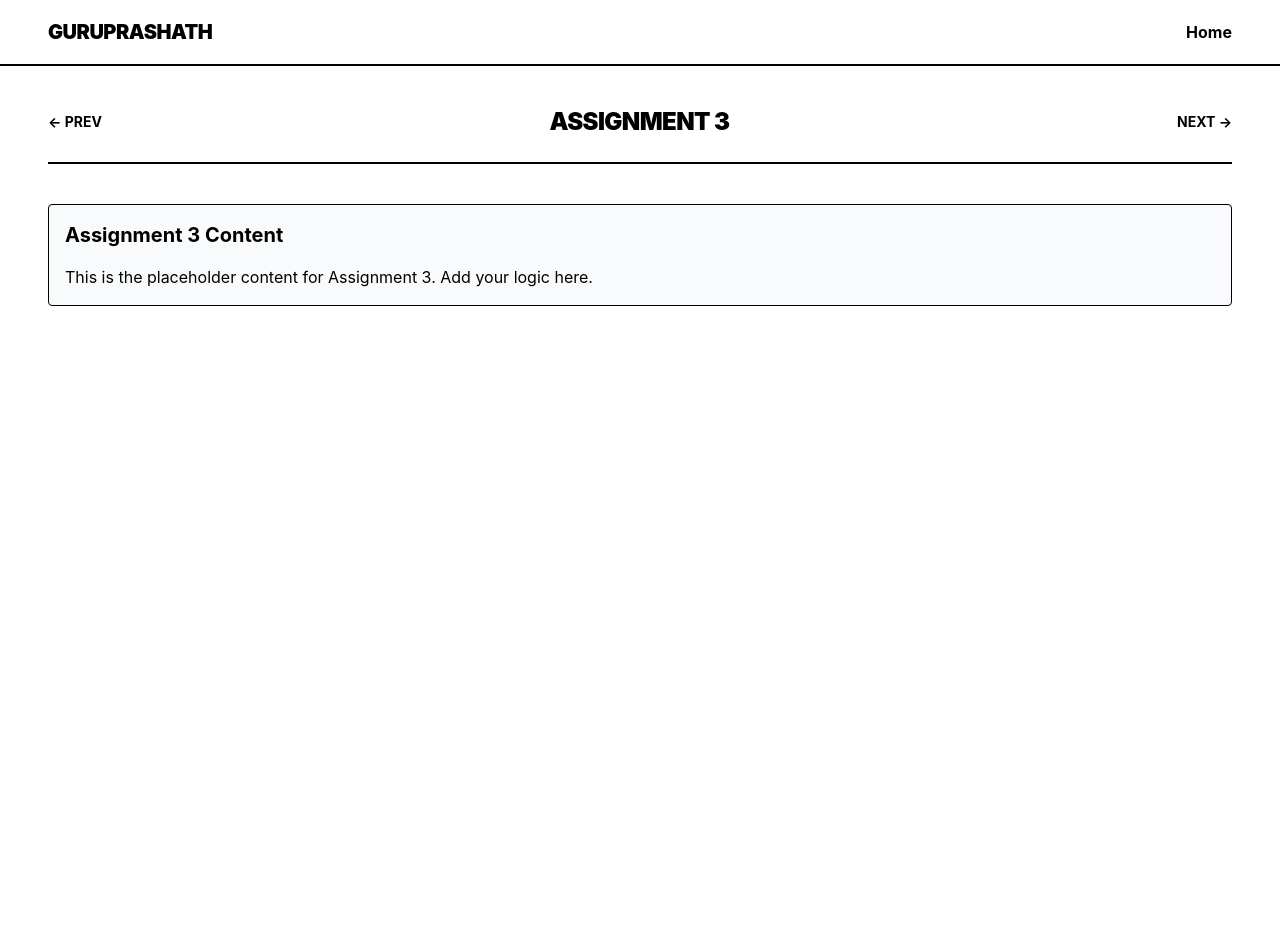
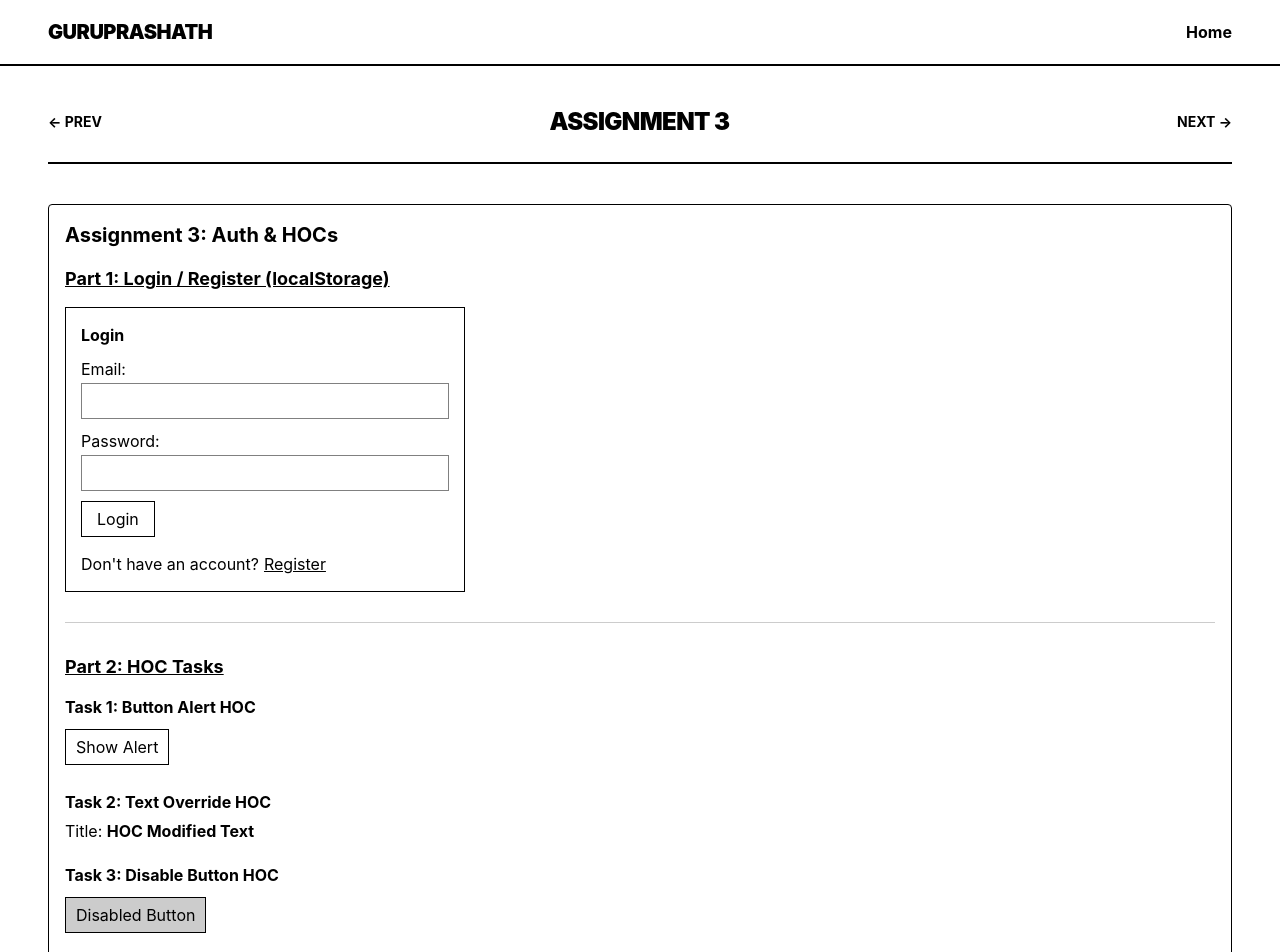
Before and after one commit to Guruprashath252006/Backend_learnings_assignments, a React (Vite) app: page /assignment/3 in a window 1280 px wide. Shown: the top 952 px of the page. Before the commit the page ends 866 px from the top, so only its background shows below. Built offline with nearby package versions, Linux system fonts and the light colour scheme.

Commit message:
feat: Assignment 3 Auth and HOC tasks

```diff
--- a/src/assignments/Assignment2.jsx
+++ b/src/assignments/Assignment2.jsx
@@ -5,6 +5,8 @@ const Assignment2 = () => {
   const [typingStatus, setTypingStatus] = useState('');
   const typingTimeoutRef = useRef(null);
 
+
+// doubt
   const handleTyping = (e) => {
     setTypingStatus('User is typing...');
 
@@ -21,11 +23,16 @@ const Assignment2 = () => {
     }, 2000);
   };
 
+
+
+
   const clickCountRef = useRef(0);
   const handleNoRenderClick = () => {
     clickCountRef.current += 1;
     console.log(`Click count: ${clickCountRef.current}`);
   };
+
+
 
   const nameRef = useRef(null);
   const messageRef = useRef(null);
@@ -38,10 +45,11 @@ const Assignment2 = () => {
     messageRef.current.value = '';
   };
 
-  const searchInputRef = useRef(null);
-  const handleSearch = () => {
-    alert(`Searching for: ${searchInputRef.current.value}`);
-  };
+
+  const searchInputRef = useRef(null)
+  const handleSearch = () =>{
+    alert(`Searching in progress : ${searchInputRef.current.value}`);
+  }
 
   return (
     <AssignmentLayout title="Assignment 2: React Refs (useRef)" id={2}>
@@ -49,14 +57,11 @@ const Assignment2 = () => {
 
         <div>
           <h2 className="text-2xl font-bold mb-3">Task 1: Stop Typing Tracker</h2>
-          <input
-            type="text"
-            onChange={handleTyping}
-            placeholder="Type something here..."
-            className="w-full max-w-sm px-4 py-2 border border-gray-400 rounded focus:outline-none focus:ring-2 focus:ring-blue-500 mb-2"
+          <input type="text" onChange={handleTyping} placeholder="Type something here..." className="w-full max-w-sm px-4 py-2 border border-gray-400 rounded focus:outline-none focus:ring-2 focus:ring-blue-500 mb-2"
           />
           <p className="font-medium text-gray-700 h-6 transition-opacity">{typingStatus}</p>
         </div>
+
 
         <div>
           <h2 className="text-2xl font-bold mb-3">Task 2: Click Counter (No Re-render)</h2>
@@ -68,6 +73,7 @@ const Assignment2 = () => {
             Increment Counter
           </button>
         </div>
+
 
         <div>
           <h2 className="text-2xl font-bold mb-3">Task 3: Feedback Form</h2>
--- a/src/assignments/Assignment3.jsx
+++ b/src/assignments/Assignment3.jsx
@@ -1,12 +1,232 @@
-import React from 'react';
+import React, { useState, useEffect } from 'react';
 import AssignmentLayout from '../components/AssignmentLayout';
 
+const withButtonAlert = (WrappedComponent) => {
+  return (props) => {
+    const handleClick = () => alert("Alert from HOC!");
+    return <WrappedComponent {...props} handleClick={handleClick} />;
+  };
+};
+
+const Task1Button = ({ handleClick }) => (
+  <button onClick={handleClick} style={{ padding: '5px 10px', border: '1px solid black', margin: '5px 0' }}>
+    Show Alert
+  </button>
+);
+const HOCButtonAlert = withButtonAlert(Task1Button);
+
+const withTextOverride = (WrappedComponent) => {
+  return (props) => {
+    return <WrappedComponent {...props} title="HOC Modified Text" />;
+  };
+};
+
+const Task2Text = ({ title }) => (
+  <p style={{ margin: '5px 0' }}>Title: <strong>{title}</strong></p>
+);
+const HOCTextOverride = withTextOverride(Task2Text);
+
+const withDisable = (WrappedComponent) => {
+  return (props) => {
+    return <WrappedComponent {...props} isDisabled={true} />;
+  };
+};
+
+const Task3Button = ({ isDisabled }) => (
+  <button disabled={isDisabled} style={{ padding: '5px 10px', border: '1px solid black', backgroundColor: isDisabled ? '#ccc' : '#fff', margin: '5px 0' }}>
+    Disabled Button
+  </button>
+);
+const HOCDisableButton = withDisable(Task3Button);
+
+const withInputLogger = (WrappedComponent) => {
+  return (props) => {
+    const handleLog = (e) => {
+      console.log("Input Logged via HOC:", e.target.value);
+    };
+    return <WrappedComponent {...props} onLog={handleLog} />;
+  };
+};
+
+const Task4Input = ({ onLog }) => (
+  <input type="text" onChange={onLog} placeholder="Type something... (check console)" style={{ padding: '5px', border: '1px solid black', margin: '5px 0', width: '250px' }} />
+);
+const HOCInputLogger = withInputLogger(Task4Input);
+
+const withAuth = (WrappedComponent) => {
+  return (props) => {
+    const isLoggedIn = localStorage.getItem('isLoggedIn') === 'true';
+    if (!isLoggedIn) {
+      return <div style={{ color: 'red', fontWeight: 'bold', margin: '5px 0' }}>Access Denied! You must be logged in.</div>;
+    }
+    return <WrappedComponent {...props} />;
+  };
+};
+
+const Task5Protected = () => (
+  <div style={{ color: 'green', fontWeight: 'bold', margin: '5px 0' }}>You are logged in! Welcome to protected content.</div>
+);
+const HOCProtectedContent = withAuth(Task5Protected);
+
+const Register = ({ setView }) => {
+  const [form, setForm] = useState({ name: '', email: '', password: '' });
+
+  const handleChange = (e) => {
+    setForm({ ...form, [e.target.name]: e.target.value });
+  };
+
+  const handleSubmit = (e) => {
+    e.preventDefault();
+    const existingUsers = JSON.parse(localStorage.getItem('users')) || [];
+    existingUsers.push(form);
+    localStorage.setItem('users', JSON.stringify(existingUsers));
+    alert("Registration Successful!");
+    setView('login');
+  };
+
+  return (
+    <div style={{ border: '1px solid black', padding: '15px', marginBottom: '15px', maxWidth: '400px' }}>
+      <h3 style={{ fontWeight: 'bold', marginBottom: '10px' }}>Register</h3>
+      <form onSubmit={handleSubmit}>
+        <div style={{ marginBottom: '10px' }}>
+          <label style={{ display: 'block', marginBottom: '2px' }}>Name: </label>
+          <input name="name" onChange={handleChange} required style={{ border: '1px solid gray', padding: '5px', width: '100%' }} />
+        </div>
+        <div style={{ marginBottom: '10px' }}>
+          <label style={{ display: 'block', marginBottom: '2px' }}>Email: </label>
+          <input name="email" type="email" onChange={handleChange} required style={{ border: '1px solid gray', padding: '5px', width: '100%' }} />
+        </div>
+        <div style={{ marginBottom: '10px' }}>
+          <label style={{ display: 'block', marginBottom: '2px' }}>Password: </label>
+          <input name="password" type="password" onChange={handleChange} required style={{ border: '1px solid gray', padding: '5px', width: '100%' }} />
+        </div>
+        <button type="submit" style={{ padding: '5px 15px', border: '1px solid black', cursor:'pointer' }}>Register</button>
+      </form>
+      <div style={{ marginTop: '15px' }}>
+        <button type="button" onClick={() => setView('login')} style={{ textDecoration: 'underline', background: 'none', border: 'none', cursor: 'pointer', padding: 0 }}>Go to Login</button>
+      </div>
+    </div>
+  );
+};
+
+const Login = ({ setView, setIsLogged }) => {
+  const [form, setForm] = useState({ email: '', password: '' });
+  const [error, setError] = useState('');
+
+  const handleChange = (e) => {
+    setForm({ ...form, [e.target.name]: e.target.value });
+  };
+
+  const handleSubmit = (e) => {
+    e.preventDefault();
+    const existingUsers = JSON.parse(localStorage.getItem('users')) || [];
+
+    const user = existingUsers.find(u => u.email === form.email && u.password === form.password);
+
+    if (user) {
+      alert("Login Success");
+      localStorage.setItem('isLoggedIn', 'true');
+      setIsLogged(true);
+      setView('dashboard');
+    } else {
+      setError("Invalid Credentials");
+    }
+  };
+
+  return (
+    <div style={{ border: '1px solid black', padding: '15px', marginBottom: '15px', maxWidth: '400px' }}>
+      <h3 style={{ fontWeight: 'bold', marginBottom: '10px' }}>Login</h3>
+      {error && <p style={{ color: 'red', marginBottom: '10px' }}>{error}</p>}
+      <form onSubmit={handleSubmit}>
+        <div style={{ marginBottom: '10px' }}>
+          <label style={{ display: 'block', marginBottom: '2px' }}>Email: </label>
+          <input name="email" type="email" onChange={handleChange} required style={{ border: '1px solid gray', padding: '5px', width: '100%' }} />
+        </div>
+        <div style={{ marginBottom: '10px' }}>
+          <label style={{ display: 'block', marginBottom: '2px' }}>Password: </label>
+          <input name="password" type="password" onChange={handleChange} required style={{ border: '1px solid gray', padding: '5px', width: '100%' }} />
+        </div>
+        <button type="submit" style={{ padding: '5px 15px', border: '1px solid black', cursor:'pointer' }}>Login</button>
+      </form>
+      <div style={{ marginTop: '15px' }}>
+        <span style={{ marginRight: '5px' }}>Don't have an account?</span>
+        <button type="button" onClick={() => setView('register')} style={{ textDecoration: 'underline', background: 'none', border: 'none', cursor: 'pointer', padding: 0 }}>Register</button>
+      </div>
+    </div>
+  );
+};
+
+const Dashboard = ({ setIsLogged, setView }) => {
+  const handleLogout = () => {
+    localStorage.removeItem('isLoggedIn');
+    setIsLogged(false);
+    setView('login');
+  };
+
+  return (
+    <div style={{ border: '1px solid black', padding: '15px', marginBottom: '15px', maxWidth: '400px' }}>
+      <h3 style={{ fontWeight: 'bold', marginBottom: '10px' }}>Dashboard</h3>
+      <p style={{ marginBottom: '15px' }}>Welcome to the protected dashboard area!</p>
+      <button onClick={handleLogout} style={{ padding: '5px 15px', border: '1px solid black', cursor:'pointer' }}>Logout</button>
+    </div>
+  );
+};
+
 const Assignment3 = () => {
+  const [isLogged, setIsLogged] = useState(false);
+  const [view, setView] = useState('login');
+
+  useEffect(() => {
+    const loggedIn = localStorage.getItem('isLoggedIn') === 'true';
+    setIsLogged(loggedIn);
+    if (loggedIn) {
+      setView('dashboard');
+    }
+  }, []);
+
   return (
     <AssignmentLayout title="Assignment 3" id={3}>
-      <div className="p-4 border rounded bg-gray-50">
-        <h2 className="text-xl font-bold mb-4">Assignment 3 Content</h2>
-        <p>This is the placeholder content for Assignment 3. Add your logic here.</p>
+      <div className="p-4 border rounded bg-white text-black">
+        <h2 className="text-xl font-bold mb-4">Assignment 3: Auth & HOCs</h2>
+
+        <div style={{ marginBottom: '30px' }}>
+          <h3 style={{ fontSize: '18px', fontWeight: 'bold', marginBottom: '15px', textDecoration: 'underline' }}>Part 1: Login / Register (localStorage)</h3>
+          {!isLogged && view === 'login' && <Login setView={setView} setIsLogged={setIsLogged} />}
+          {!isLogged && view === 'register' && <Register setView={setView} />}
+          {isLogged && view === 'dashboard' && <Dashboard setIsLogged={setIsLogged} setView={setView} />}
+        </div>
+
+        <hr style={{ margin: '30px 0', borderColor: '#ccc' }} />
+
+        <div>
+          <h3 style={{ fontSize: '18px', fontWeight: 'bold', marginBottom: '15px', textDecoration: 'underline' }}>Part 2: HOC Tasks</h3>
+
+          <div style={{ marginBottom: '20px' }}>
+            <div style={{ fontWeight: 'bold', marginBottom: '5px' }}>Task 1: Button Alert HOC</div>
+            <HOCButtonAlert />
+          </div>
+
+          <div style={{ marginBottom: '20px' }}>
+            <div style={{ fontWeight: 'bold', marginBottom: '5px' }}>Task 2: Text Override HOC</div>
+            <HOCTextOverride title="Original Title" />
+          </div>
+
+          <div style={{ marginBottom: '20px' }}>
+            <div style={{ fontWeight: 'bold', marginBottom: '5px' }}>Task 3: Disable Button HOC</div>
+            <HOCDisableButton />
+          </div>
+
+          <div style={{ marginBottom: '20px' }}>
+            <div style={{ fontWeight: 'bold', marginBottom: '5px' }}>Task 4: Input Logger HOC</div>
+            <HOCInputLogger />
+          </div>
+
+          <div style={{ marginBottom: '20px' }}>
+            <div style={{ fontWeight: 'bold', marginBottom: '5px' }}>Task 5: Auth HOC <em>(Depends on localStorage 'isLoggedIn')</em></div>
+            <HOCProtectedContent />
+          </div>
+        </div>
+
       </div>
     </AssignmentLayout>
   );
```
